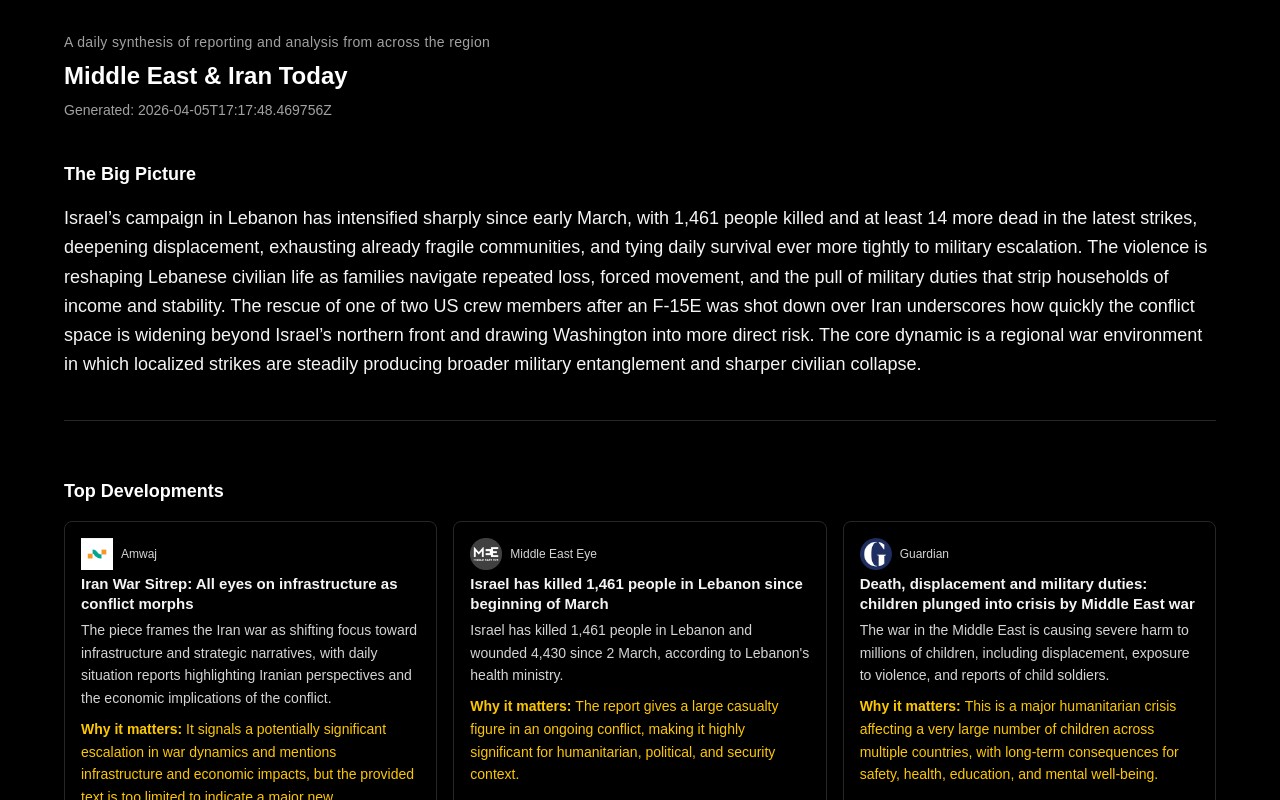
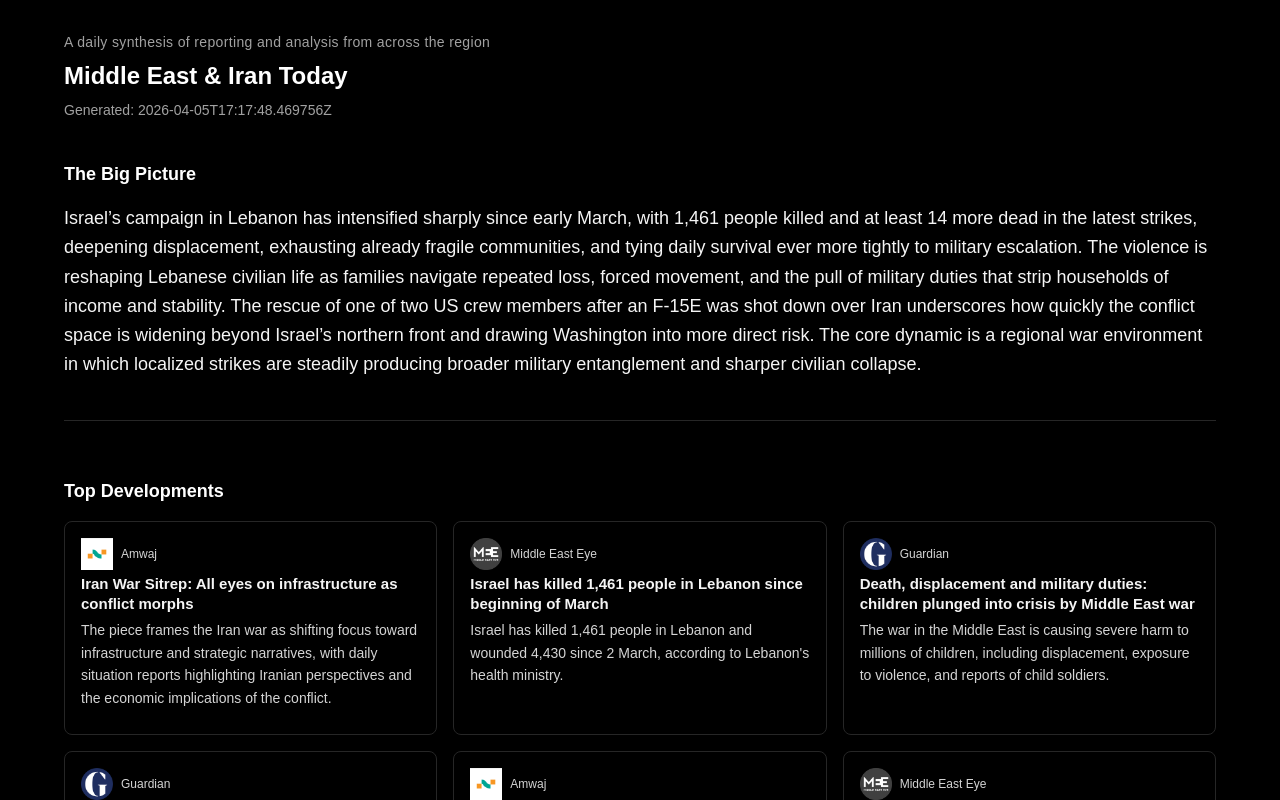
Before and after one commit to ArvonVandetook/Middle_East_Today, a Next.js app: page / in a window 1280 px wide. Shown: the top 800 px of the page. Built offline with nearby package versions, Linux system fonts and the light colour scheme; no server answers.

Commit message:
Update page.tsx

```diff
--- a/app/page.tsx
+++ b/app/page.tsx
@@ -1,6 +1,8 @@
 "use client";
 
 import { useEffect, useState } from "react";
+
+const SHOW_WHY = false;
 
 type Item = {
   source: string;
@@ -73,7 +75,7 @@ function Card({ item, variant }: { item: Item; variant?: string }) {
         </div>
       )}
 
-      {item.why && (
+      {SHOW_WHY && item.why && (
         <div
   className={`text-sm leading-relaxed ${
     isRegional
```
